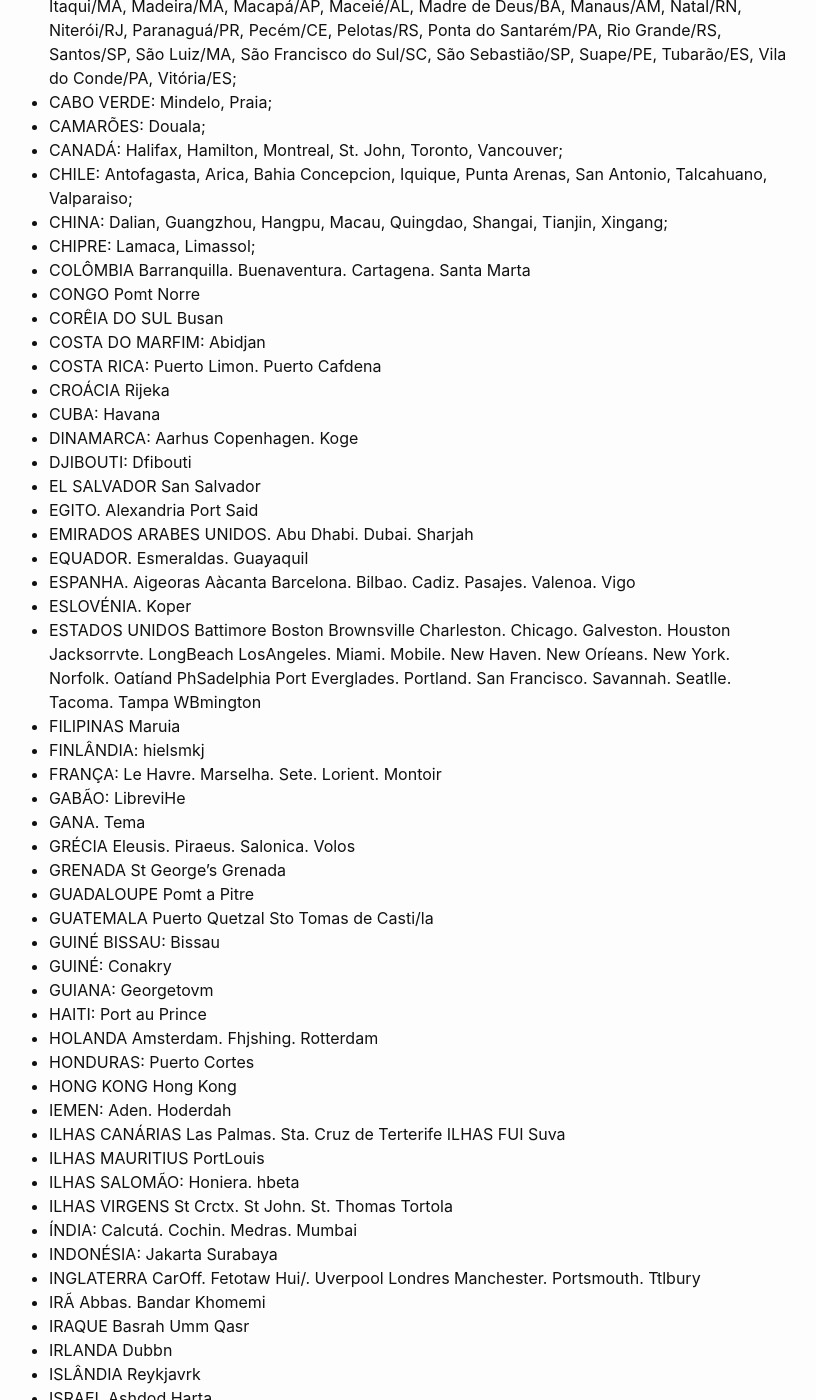
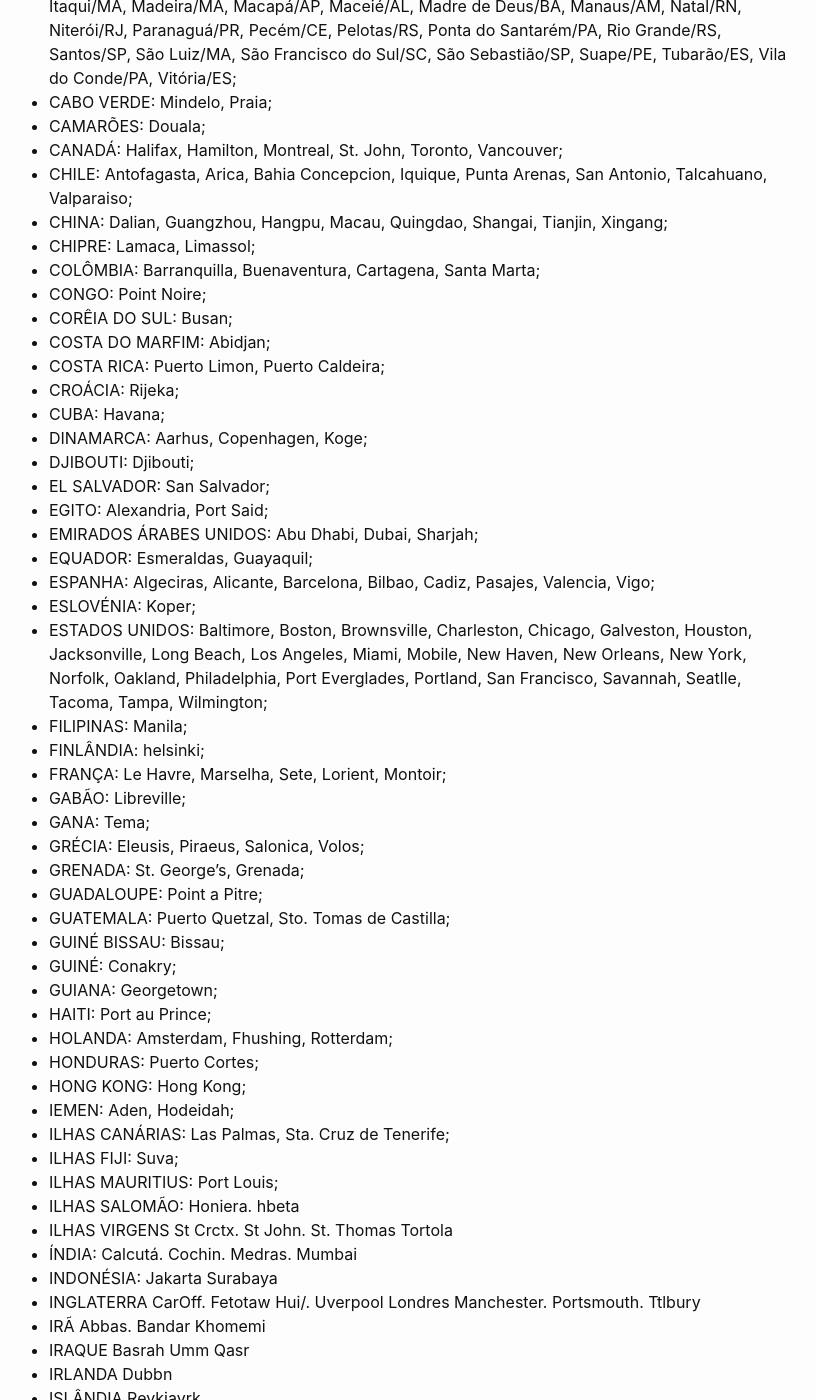
Before and after one commit to WCAComex/wcacomex.github.io, a Jekyll site: the page built from _utilidades/paises-e-seus-portos.markdown, in a window 1280 px wide and 1400 px high, scrolled down 698 px. Shown: the whole window, without its empty margins (221-1037 px from the left). Built offline with Jekyll 4.4.1, drawn with Linux system fonts in a browser that asks for light colours.

Commit message:
Updated Paises E Seus Portos

```diff
--- a/_utilidades/paises-e-seus-portos.markdown
+++ b/_utilidades/paises-e-seus-portos.markdown
@@ -29,41 +29,42 @@ date: 2017-10-23 00:20:00 -02:00
 - CHILE: Antofagasta, Arica, Bahia Concepcion, Iquique, Punta Arenas, San Antonio, Talcahuano, Valparaiso;
 - CHINA: Dalian, Guangzhou, Hangpu, Macau, Quingdao, Shangai, Tianjin, Xingang;
 - CHIPRE: Lamaca, Limassol;
-- COLÔMBIA Barranquilla. Buenaventura. Cartagena. Santa Marta
-- CONGO Pomt Norre
-- CORÊIA DO SUL Busan
-- COSTA DO MARFIM: Abidjan
-- COSTA RICA: Puerto Limon. Puerto Cafdena
-- CROÁCIA Rijeka
-- CUBA: Havana
-- DINAMARCA: Aarhus Copenhagen. Koge
-- DJIBOUTI: Dfibouti
-- EL SALVADOR San Salvador
-- EGITO. Alexandria Port Said
-- EMIRADOS ARABES UNIDOS. Abu Dhabi. Dubai. Sharjah
-- EQUADOR. Esmeraldas. Guayaquil
-- ESPANHA. Aigeoras Aàcanta Barcelona. Bilbao. Cadiz. Pasajes. Valenoa. Vigo
-- ESLOVÉNIA. Koper
-- ESTADOS UNIDOS Battimore Boston Brownsville Charleston. Chicago. Galveston. Houston Jacksorrvte. LongBeach LosAngeles. Miami. Mobile. New Haven. New Oríeans. New York. Norfolk. Oatíand PhSadelphia Port Everglades. Portland. San Francisco. Savannah. Seatlle. Tacoma. Tampa WBmington
-- FILIPINAS Maruia
-- FINLÂNDIA: hielsmkj
-- FRANÇA: Le Havre. Marselha. Sete. Lorient. Montoir
-- GABÃO: LibreviHe
-- GANA. Tema
-- GRÉCIA Eleusis. Piraeus. Salonica. Volos
-- GRENADA St George's Grenada
-- GUADALOUPE Pomt a Pitre
-- GUATEMALA Puerto Quetzal Sto Tomas de Casti/la
-- GUINÉ BISSAU: Bissau
-- GUINÉ: Conakry
-- GUIANA: Georgetovm
-- HAITI: Port au Prince
-- HOLANDA Amsterdam. Fhjshing. Rotterdam
-- HONDURAS: Puerto Cortes
-- HONG KONG Hong Kong
-- IEMEN: Aden. Hoderdah
-- ILHAS CANÁRIAS Las Palmas. Sta. Cruz de Terterife ILHAS FUI Suva
-- ILHAS MAURITIUS PortLouis
+- COLÔMBIA: Barranquilla, Buenaventura, Cartagena, Santa Marta;
+- CONGO: Point Noire;
+- CORÊIA DO SUL: Busan;
+- COSTA DO MARFIM: Abidjan;
+- COSTA RICA: Puerto Limon, Puerto Caldeira;
+- CROÁCIA: Rijeka;
+- CUBA: Havana;
+- DINAMARCA: Aarhus, Copenhagen, Koge;
+- DJIBOUTI: Djibouti;
+- EL SALVADOR: San Salvador;
+- EGITO: Alexandria, Port Said;
+- EMIRADOS ÁRABES UNIDOS: Abu Dhabi, Dubai, Sharjah;
+- EQUADOR: Esmeraldas, Guayaquil;
+- ESPANHA: Algeciras, Alicante, Barcelona, Bilbao, Cadiz, Pasajes, Valencia, Vigo;
+- ESLOVÉNIA: Koper;
+- ESTADOS UNIDOS: Baltimore, Boston, Brownsville, Charleston, Chicago, Galveston, Houston, Jacksonville, Long Beach, Los Angeles, Miami, Mobile, New Haven, New Orleans, New York, Norfolk, Oakland, Philadelphia, Port Everglades, Portland, San Francisco, Savannah, Seatlle, Tacoma, Tampa, Wilmington;
+- FILIPINAS: Manila;
+- FINLÂNDIA: helsinki;
+- FRANÇA: Le Havre, Marselha, Sete, Lorient, Montoir;
+- GABÃO: Libreville;
+- GANA: Tema;
+- GRÉCIA: Eleusis, Piraeus, Salonica, Volos;
+- GRENADA: St. George's, Grenada;
+- GUADALOUPE: Point a Pitre;
+- GUATEMALA: Puerto Quetzal, Sto. Tomas de Castilla;
+- GUINÉ BISSAU: Bissau;
+- GUINÉ: Conakry;
+- GUIANA: Georgetown;
+- HAITI: Port au Prince;
+- HOLANDA: Amsterdam, Fhushing, Rotterdam;
+- HONDURAS: Puerto Cortes;
+- HONG KONG: Hong Kong;
+- IEMEN: Aden, Hodeidah;
+- ILHAS CANÁRIAS: Las Palmas, Sta. Cruz de Tenerife;
+- ILHAS FIJI: Suva;
+- ILHAS MAURITIUS: Port Louis;
 - ILHAS SALOMÃO: Honiera. hbeta
 - ILHAS VIRGENS St Crctx. St John. St. Thomas Tortola
 - ÍNDIA: Calcutá. Cochin. Medras. Mumbai
```
